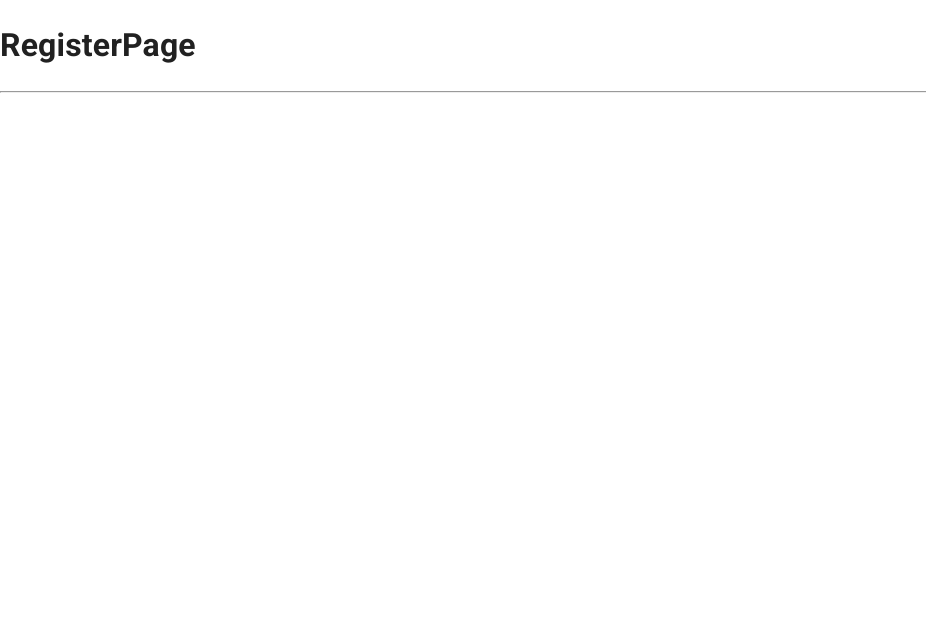
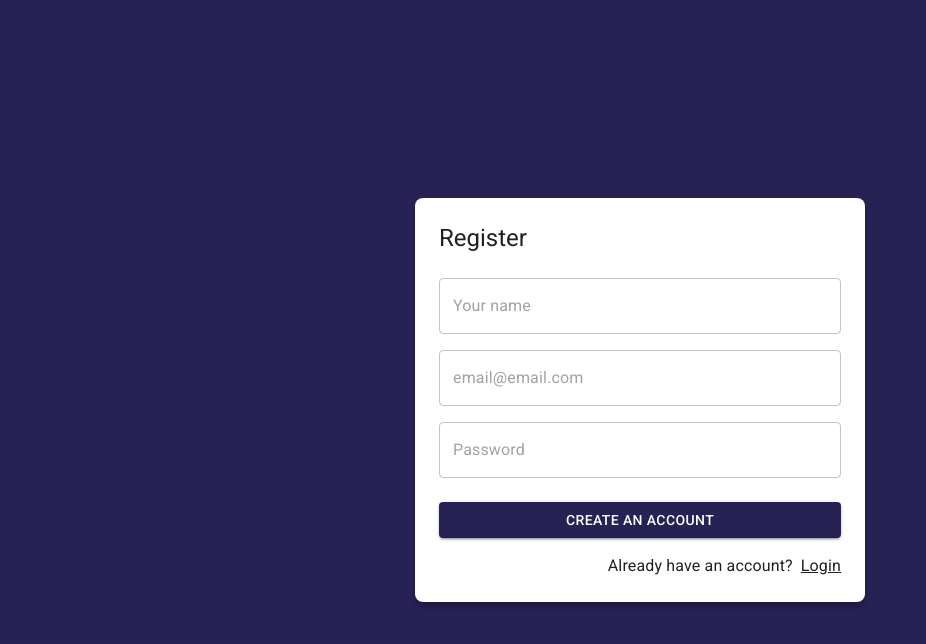
Before and after one commit to javierangosto/journal-app, a React (Vite) app: page /auth/register in a window 1280 px wide. Shown: the top 644 px of the page, without its empty margins (0-926 px from the left). Built offline with nearby package versions, Linux system fonts and the light colour scheme.

Commit message:
RegisterPage Design

```diff
--- a/src/auth/pages/LoginPage.jsx
+++ b/src/auth/pages/LoginPage.jsx
@@ -12,7 +12,7 @@
                         <TextField
                             table="Email"
                             type="email"
-                            placeholder="correo@google.com"
+                            placeholder="email@email.com"
                             fullWidth
                         />
                     </Grid>
@@ -50,7 +50,7 @@
                         justifyContent='end'
                     >
                         <Link component={ RouterLink } color='inherit' to="/auth/register">
-                            Crear una cuenta
+                            Create an account
                         </Link>
                     </Grid>
                 </Grid>
--- a/src/auth/pages/RegisterPage.jsx
+++ b/src/auth/pages/RegisterPage.jsx
@@ -1,9 +1,61 @@
+import { Link as RouterLink } from 'react-router-dom'
+import { Google } from "@mui/icons-material"
+import { Button, Grid, Link, TextField, Typography } from "@mui/material"
+import { AuthLayout } from '../layout/AuthLayout'
 
 export const RegisterPage = () => {
     return (
-        <>
-            <h1>RegisterPage</h1>
-            <hr />
-        </>
+        <AuthLayout title = 'Register'>
+            <form>
+                <Grid container>
+                    <Grid item xs={12} sx={{ mt: 2 }}>
+                        <TextField
+                            table="Name"
+                            type="name"
+                            placeholder="Your name"
+                            fullWidth
+                        />
+                    </Grid>
+                    <Grid item xs={12} sx={{ mt: 2 }}>
+                        <TextField
+                            table="Email"
+                            type="email"
+                            placeholder="email@email.com"
+                            fullWidth
+                        />
+                    </Grid>
+                    <Grid item xs={12} sx={{ mt: 2 }}>
+                        <TextField
+                            table="Password"
+                            type="password"
+                            placeholder="Password"
+                            fullWidth
+                        />
+                    </Grid>
+                    <Grid container spacing={ 2 } sx={{ mb: 2, mt: 1 }} >
+                        <Grid item xs={12}>
+                            <Button
+                                variant='contained'
+                                fullWidth
+                            >
+                                Create an account
+                            </Button>
+
+                        </Grid>
+                    </Grid>
+
+                    <Grid
+                        container
+                        direction='row'
+                        justifyContent='end'
+                    >
+                        <Typography sx={{mr: 1}}>Already have an account?</Typography>
+                        <Link component={ RouterLink } color='inherit' to="/auth/login">
+                            Login
+                        </Link>
+                    </Grid>
+                </Grid>
+            </form>
+        </AuthLayout>
     )
 }
```
